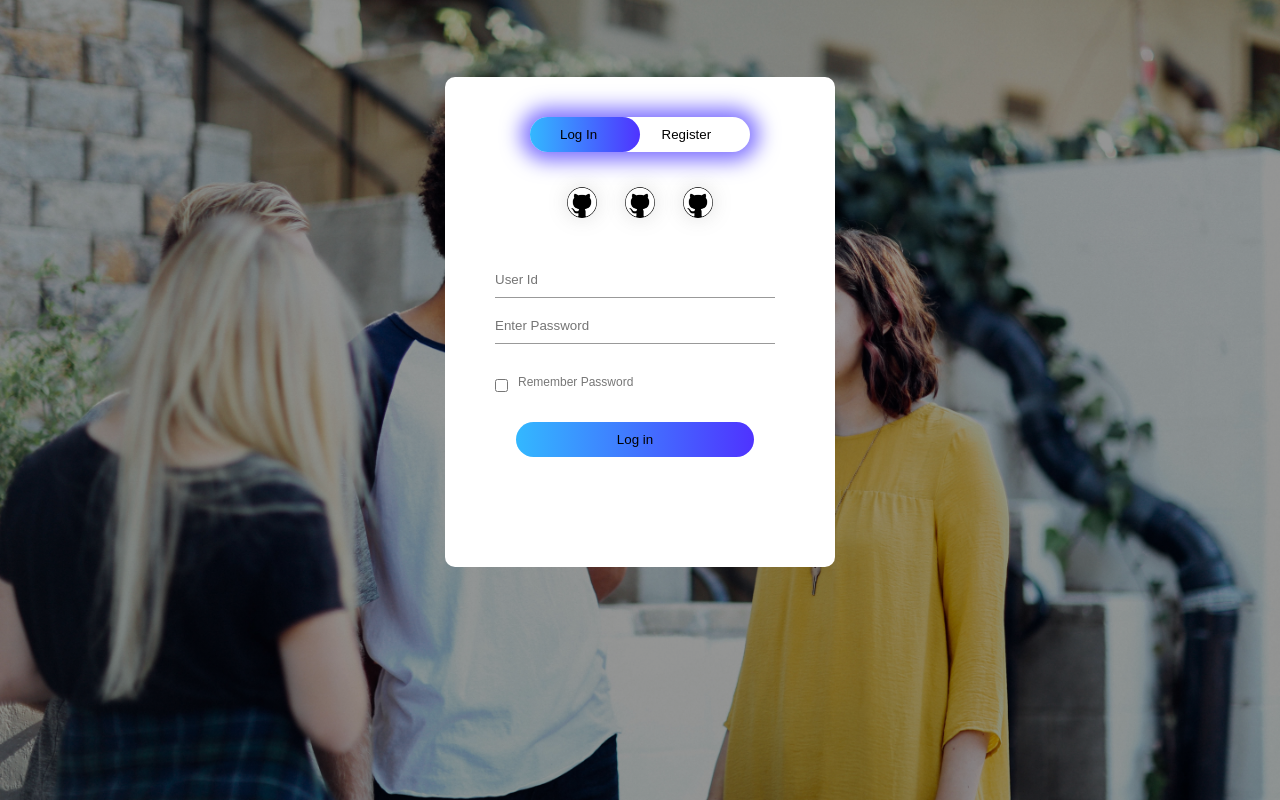
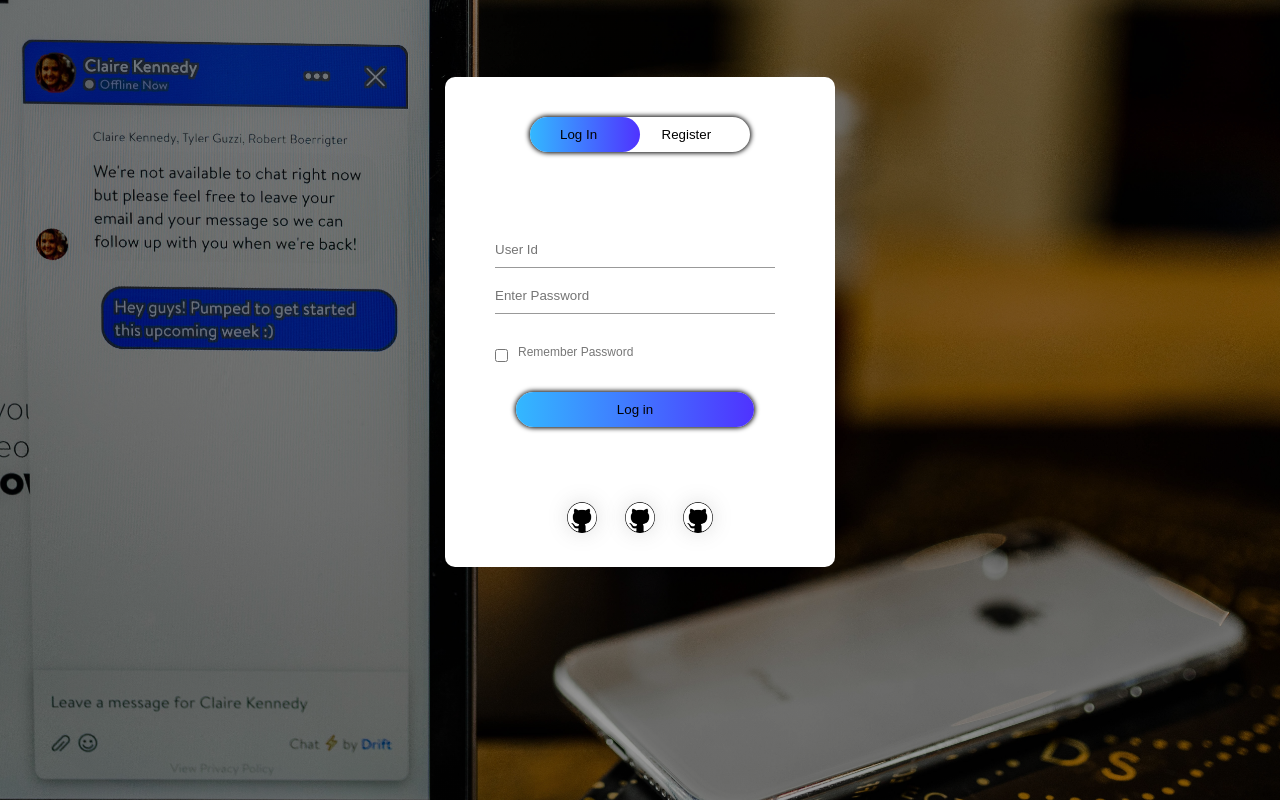
Before and after one commit to Stephen-Harding1/Project-2, a PHP site: page / in a window 1280 px wide. Run offline with PHP 8.4, Linux system fonts and the light colour scheme.

Commit message:
background image change and position of forms

```diff
--- a/assets/style/style.css
+++ b/assets/style/style.css
@@ -28,7 +28,7 @@
   width: 220px;
   margin: 35px auto;
   position: relative;
-  box-shadow: 0 0 20px 9px #1900ff8e;
+  box-shadow: 0 0 5px 1px #000;
   border-radius: 30px;
 }
 .toggle-btn {
@@ -50,7 +50,7 @@
   transition: 0.5s;
 }
 .social-icons{
-    margin: 30px auto;
+    margin: 350px auto;
     text-align: center;
 }
 .social-icons img{
@@ -60,7 +60,7 @@
     border-radius: 50%;
 }
 .input-group{
-    top: 180px;
+    top: 150px;
     position: absolute;
     width: 280px;
     transition: .5s;
@@ -86,6 +86,7 @@
     border: 0;
     outline: none;
     border-radius: 30px;
+    box-shadow: 0 0 5px 1px #000;
 }
 .check-box{
     margin: 30px 10px 30px 0;
```
Also changed, not shown: assets/style/talking.jpg.
